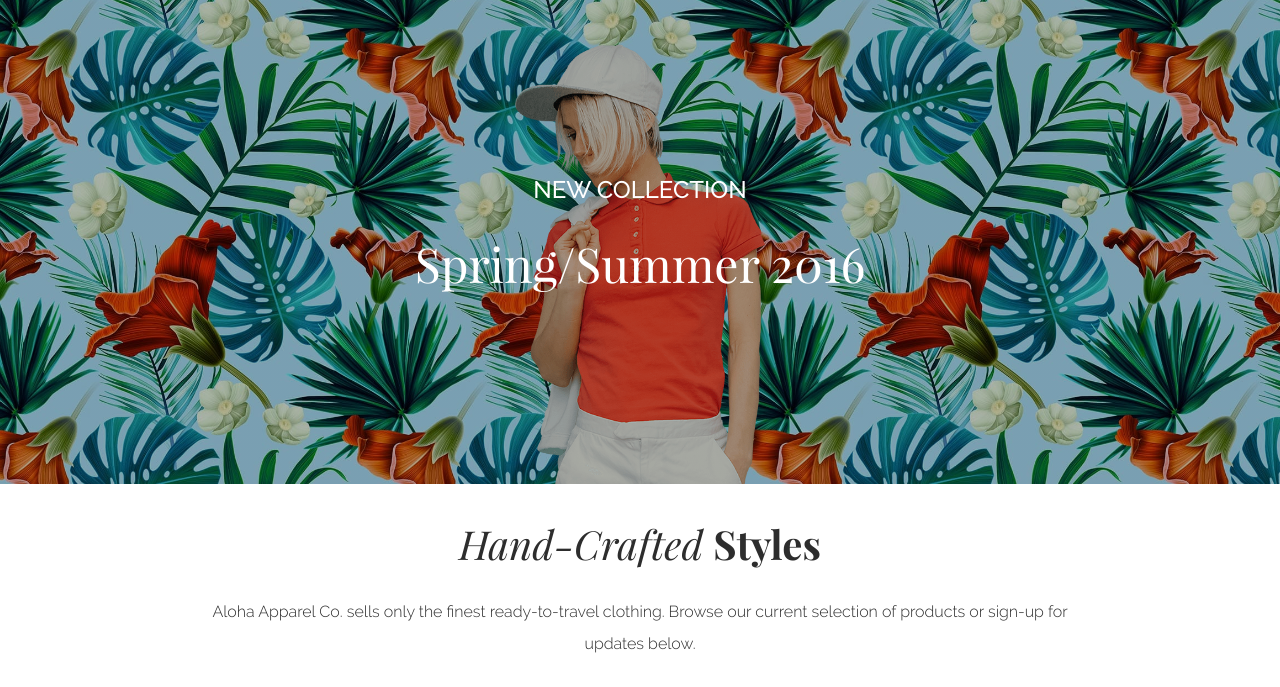
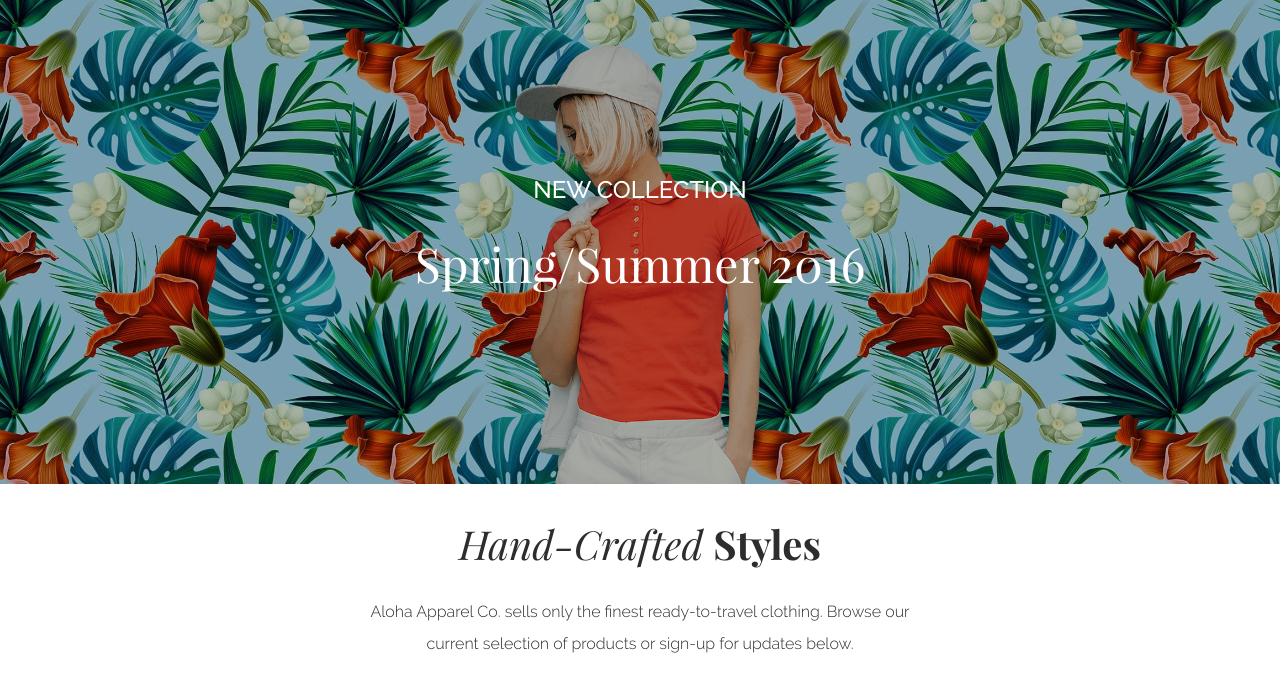
Before and after one commit to lisath92/aloha_homepage_1b, a website: page index.html in a window 1280 px wide. Shown: the part 86-773 px from the top of the page. Drawn offline with nearby package versions, Linux system fonts and the light colour scheme.

Commit message:
add max width to about section and padding to footer

```diff
--- a/sass/_banner-and-about.scss
+++ b/sass/_banner-and-about.scss
@@ -39,6 +39,10 @@
 .about {
   text-align: center;
   margin-top: calculateTens(4);
+  @include tablet {
+    margin: calculateTens(4) auto 0;
+    max-width: 800px;
+  }
 }
 
 .description {
--- a/sass/_footer.scss
+++ b/sass/_footer.scss
@@ -16,6 +16,7 @@ footer {
     align-items: center;
     text-align: left;
     font-size: 1rem;
+    padding: 20px 4%;
   }
 
   p {
```
Also changed, not shown: build/css/style.min.css, style.css.
